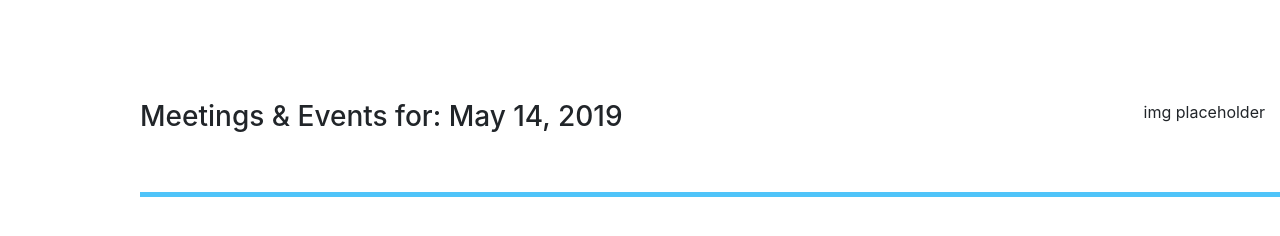
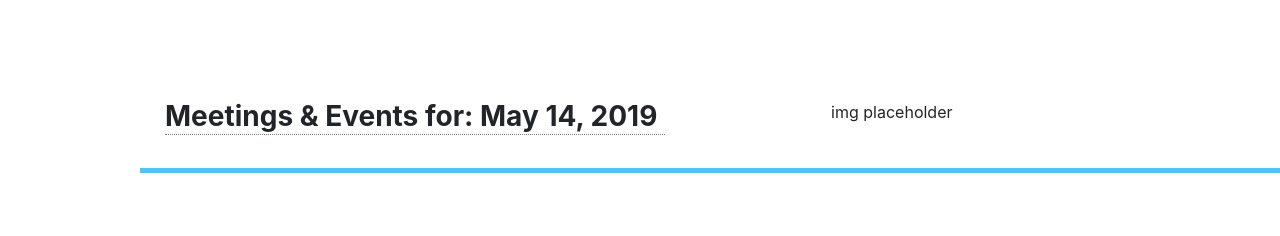
Before and after one commit to townofchapelhill/meeting-room-display, a plain HTML site: page index.html in a window 1280 px wide. Shown: the top 236 px of the page. Drawn offline with nearby package versions, Linux system fonts and the light colour scheme; no server answers.

Commit message:
Additional Styling

```diff
--- a/style.css
+++ b/style.css
@@ -3,7 +3,7 @@
 }
 
 #header {
-    margin-bottom: 50px;
+    margin-bottom: 25px;
 }
 
 #date {
@@ -15,11 +15,15 @@ h1 {
 }
 
 #title {
-    margin-left: 10%;
+    margin-left: 12%;
+    font-weight: bold;
+    border-bottom: 1px dotted gray;
+    width: 40%;
 }
 
 #img {
     float: right;
+    margin-right: 25%;
 };
 
 #table-holder {
```
